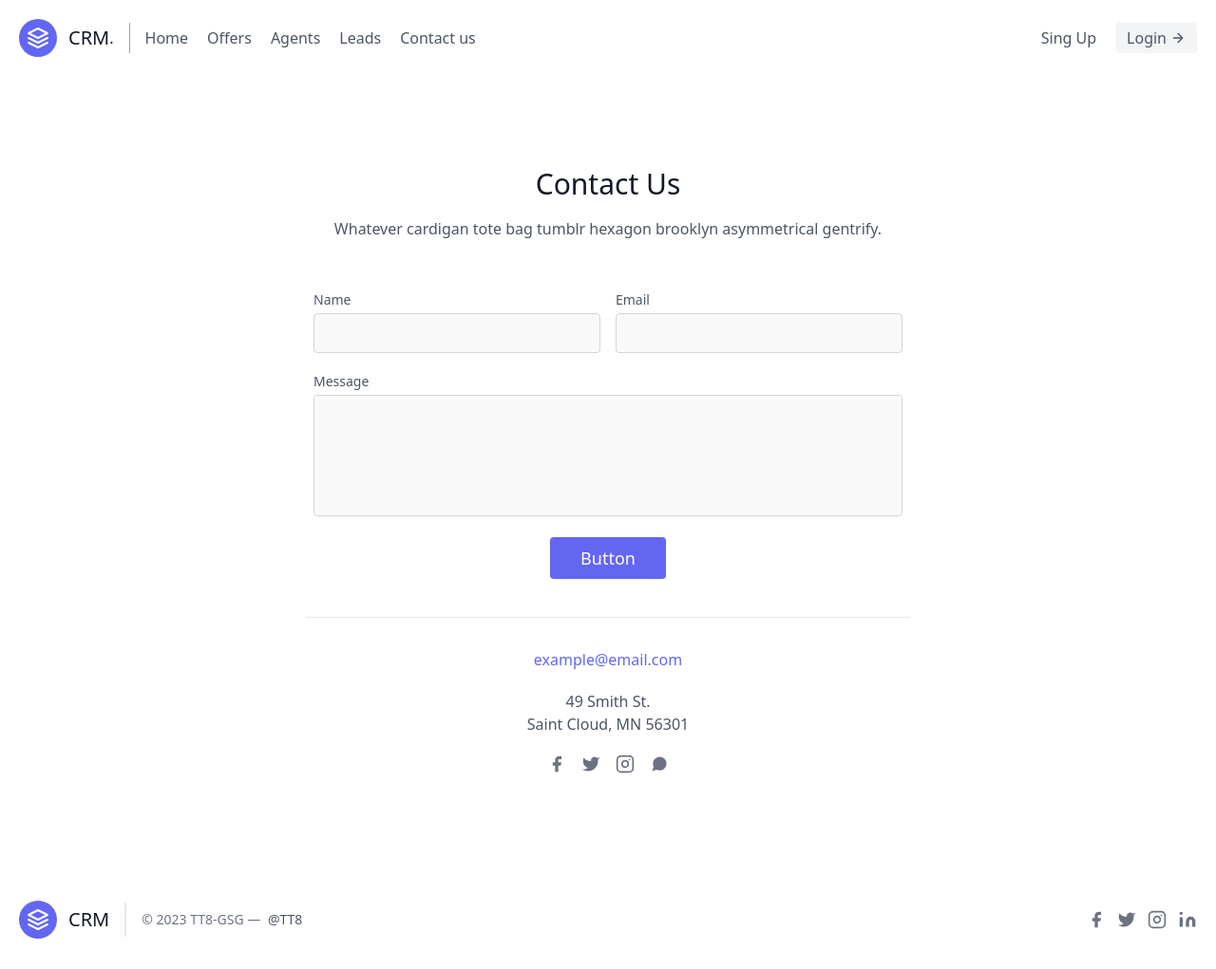
After one commit to eayman/finalproject, a Django app: page /contact-us in a window 1280 px wide. The commit adds this page. Shown: the whole page at 95% size. Run offline with Django 4.2, Linux system fonts and the light colour scheme; some libraries are stand-ins or nearby versions.

Commit message:
add contact us page

```diff
--- a/core/views.py
+++ b/core/views.py
@@ -8,6 +8,8 @@ from django.contrib.auth.views import LoginView
 
 class LandingPageView(TemplateView):
     template_name = "landing.html"
+
+
 
 class LeadListView(ListView):
     template_name = "leads/lead_list.html"
@@ -99,3 +101,8 @@ class AgentDeleteView(DeleteView):
 class CustomLoginView(LoginView):
     template_name = 'registration/login.html'
     form_class = LoginForm
+
+
+
+class ContactPageView(TemplateView):
+    template_name = "contact.html"
--- a/finalproject/urls.py
+++ b/finalproject/urls.py
@@ -9,6 +9,7 @@ from django.contrib.auth.views import LoginView,LogoutView
 urlpatterns = [
     path('admin/', admin.site.urls),
     path('',LandingPageView.as_view(),name='landing-page'),
+    path('contact-us',ContactPageView.as_view(),name='contact-us'),
     path('offers',OffersPageView.as_view(),name='offers'),
     path('',include("core.urls",namespace="core")),
     path('clients/',include("clients.urls",namespace="clients")),
--- /dev/null
+++ b/templates/contact.html
@@ -0,0 +1,69 @@
+{% extends 'base.html' %}
+
+
+{% block content %}
+
+<section class="text-gray-600 body-font relative">
+    <div class="container px-5 py-24 mx-auto">
+      <div class="flex flex-col text-center w-full mb-12">
+        <h1 class="sm:text-3xl text-2xl font-medium title-font mb-4 text-gray-900">Contact Us</h1>
+        <p class="lg:w-2/3 mx-auto leading-relaxed text-base">Whatever cardigan tote bag tumblr hexagon brooklyn asymmetrical gentrify.</p>
+      </div>
+      <div class="lg:w-1/2 md:w-2/3 mx-auto">
+        <div class="flex flex-wrap -m-2">
+          <div class="p-2 w-1/2">
+            <div class="relative">
+              <label for="name" class="leading-7 text-sm text-gray-600">Name</label>
+              <input type="text" id="name" name="name" class="w-full bg-gray-100 bg-opacity-50 rounded border border-gray-300 focus:border-indigo-500 focus:bg-white focus:ring-2 focus:ring-indigo-200 text-base outline-none text-gray-700 py-1 px-3 leading-8 transition-colors duration-200 ease-in-out">
+            </div>
+          </div>
+          <div class="p-2 w-1/2">
+            <div class="relative">
+              <label for="email" class="leading-7 text-sm text-gray-600">Email</label>
+              <input type="email" id="email" name="email" class="w-full bg-gray-100 bg-opacity-50 rounded border border-gray-300 focus:border-indigo-500 focus:bg-white focus:ring-2 focus:ring-indigo-200 text-base outline-none text-gray-700 py-1 px-3 leading-8 transition-colors duration-200 ease-in-out">
+            </div>
+          </div>
+          <div class="p-2 w-full">
+            <div class="relative">
+              <label for="message" class="leading-7 text-sm text-gray-600">Message</label>
+              <textarea id="message" name="message" class="w-full bg-gray-100 bg-opacity-50 rounded border border-gray-300 focus:border-indigo-500 focus:bg-white focus:ring-2 focus:ring-indigo-200 h-32 text-base outline-none text-gray-700 py-1 px-3 resize-none leading-6 transition-colors duration-200 ease-in-out"></textarea>
+            </div>
+          </div>
+          <div class="p-2 w-full">
+            <button class="flex mx-auto text-white bg-indigo-500 border-0 py-2 px-8 focus:outline-none hover:bg-indigo-600 rounded text-lg">Button</button>
+          </div>
+          <div class="p-2 w-full pt-8 mt-8 border-t border-gray-200 text-center">
+            <a class="text-indigo-500">example@email.com</a>
+            <p class="leading-normal my-5">49 Smith St.
+              <br>Saint Cloud, MN 56301
+            </p>
+            <span class="inline-flex">
+              <a class="text-gray-500">
+                <svg fill="currentColor" stroke-linecap="round" stroke-linejoin="round" stroke-width="2" class="w-5 h-5" viewBox="0 0 24 24">
+                  <path d="M18 2h-3a5 5 0 00-5 5v3H7v4h3v8h4v-8h3l1-4h-4V7a1 1 0 011-1h3z"></path>
+                </svg>
+              </a>
+              <a class="ml-4 text-gray-500">
+                <svg fill="currentColor" stroke-linecap="round" stroke-linejoin="round" stroke-width="2" class="w-5 h-5" viewBox="0 0 24 24">
+                  <path d="M23 3a10.9 10.9 0 01-3.14 1.53 4.48 4.48 0 00-7.86 3v1A10.66 10.66 0 013 4s-4 9 5 13a11.64 11.64 0 01-7 2c9 5 20 0 20-11.5a4.5 4.5 0 00-.08-.83A7.72 7.72 0 0023 3z"></path>
+                </svg>
+              </a>
+              <a class="ml-4 text-gray-500">
+                <svg fill="none" stroke="currentColor" stroke-linecap="round" stroke-linejoin="round" stroke-width="2" class="w-5 h-5" viewBox="0 0 24 24">
+                  <rect width="20" height="20" x="2" y="2" rx="5" ry="5"></rect>
+                  <path d="M16 11.37A4 4 0 1112.63 8 4 4 0 0116 11.37zm1.5-4.87h.01"></path>
+                </svg>
+              </a>
+              <a class="ml-4 text-gray-500">
+                <svg fill="currentColor" stroke-linecap="round" stroke-linejoin="round" stroke-width="2" class="w-5 h-5" viewBox="0 0 24 24">
+                  <path d="M21 11.5a8.38 8.38 0 01-.9 3.8 8.5 8.5 0 01-7.6 4.7 8.38 8.38 0 01-3.8-.9L3 21l1.9-5.7a8.38 8.38 0 01-.9-3.8 8.5 8.5 0 014.7-7.6 8.38 8.38 0 013.8-.9h.5a8.48 8.48 0 018 8v.5z"></path>
+                </svg>
+              </a>
+            </span>
+          </div>
+        </div>
+      </div>
+    </div>
+  </section>
+
+{% endblock content %}
--- a/templates/navbar.html
+++ b/templates/navbar.html
@@ -4,16 +4,14 @@
         <svg xmlns="http://www.w3.org/2000/svg" fill="none" stroke="currentColor" stroke-linecap="round" stroke-linejoin="round" stroke-width="2" class="w-10 h-10 text-white p-2 bg-indigo-500 rounded-full" viewBox="0 0 24 24">
           <path d="M12 2L2 7l10 5 10-5-10-5zM2 17l10 5 10-5M2 12l10 5 10-5"></path>
         </svg>
-        <span class="ml-3 text-xl">CRM</span>
+        <span class="ml-3 text-xl">CRM</span>                                                   .
       </a>
       <nav class="md:mr-auto md:ml-4 md:py-1 md:pl-4 md:border-l md:border-gray-400	flex flex-wrap items-center text-base justify-center">
         <a class="mr-5 hover:text-gray-900" href="{% url 'landing-page' %}">Home</a>
         <a class="mr-5 hover:text-gray-900" href="{% url 'offers' %}">Offers</a>
         <a class="mr-5 hover:text-gray-900" href="{% url 'core:agent-list' %}">Agents</a>
         <a class="mr-5 hover:text-gray-900" href="{% url 'core:lead-list' %}">Leads</a>
-        {% if not request.user.is_authenticated  %}
-        <a href="#" class="mr-5 hover:text-gray-900">Sing Up</a>
-        {% endif %}
+        <a class="mr-5 hover:text-gray-900" href="{% url 'contact-us' %}">Contact us</a>
       </nav>
       {% if request.user.is_authenticated  %}
         Logged in as: {{request.user.username}}
@@ -24,6 +22,7 @@
           </svg>
         </a>
       {% else %}
+        <a href="#" class="mr-5 hover:text-gray-900">Sing Up</a>
       <a href="{% url 'login' %}" class="inline-flex items-center bg-gray-100 border-0 py-1 px-3 focus:outline-none hover:bg-gray-200 rounded text-base mt-4 md:mt-0">
         Login
         <svg fill="none" stroke="currentColor" stroke-linecap="round" stroke-linejoin="round" stroke-width="2" class="w-4 h-4 ml-1" viewBox="0 0 24 24">
```
